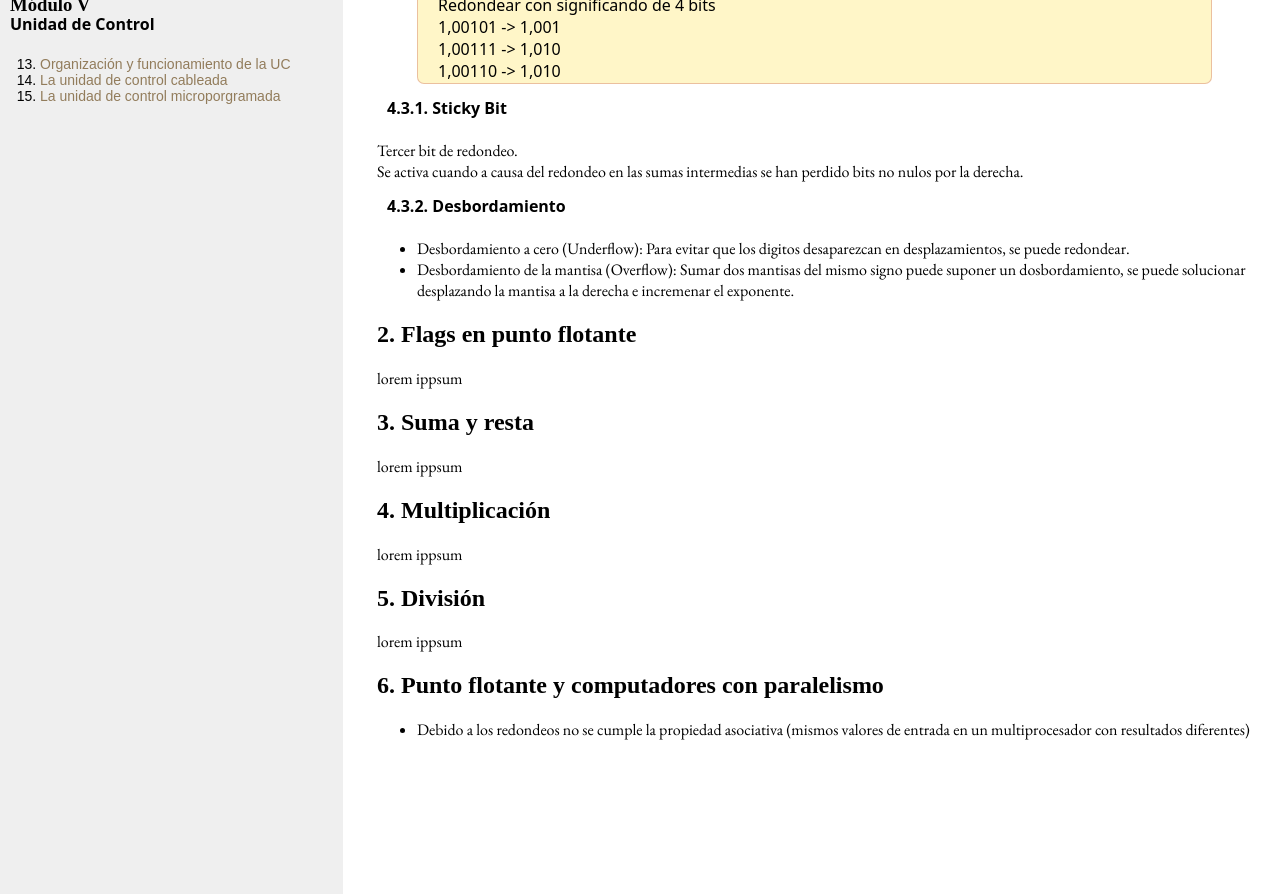
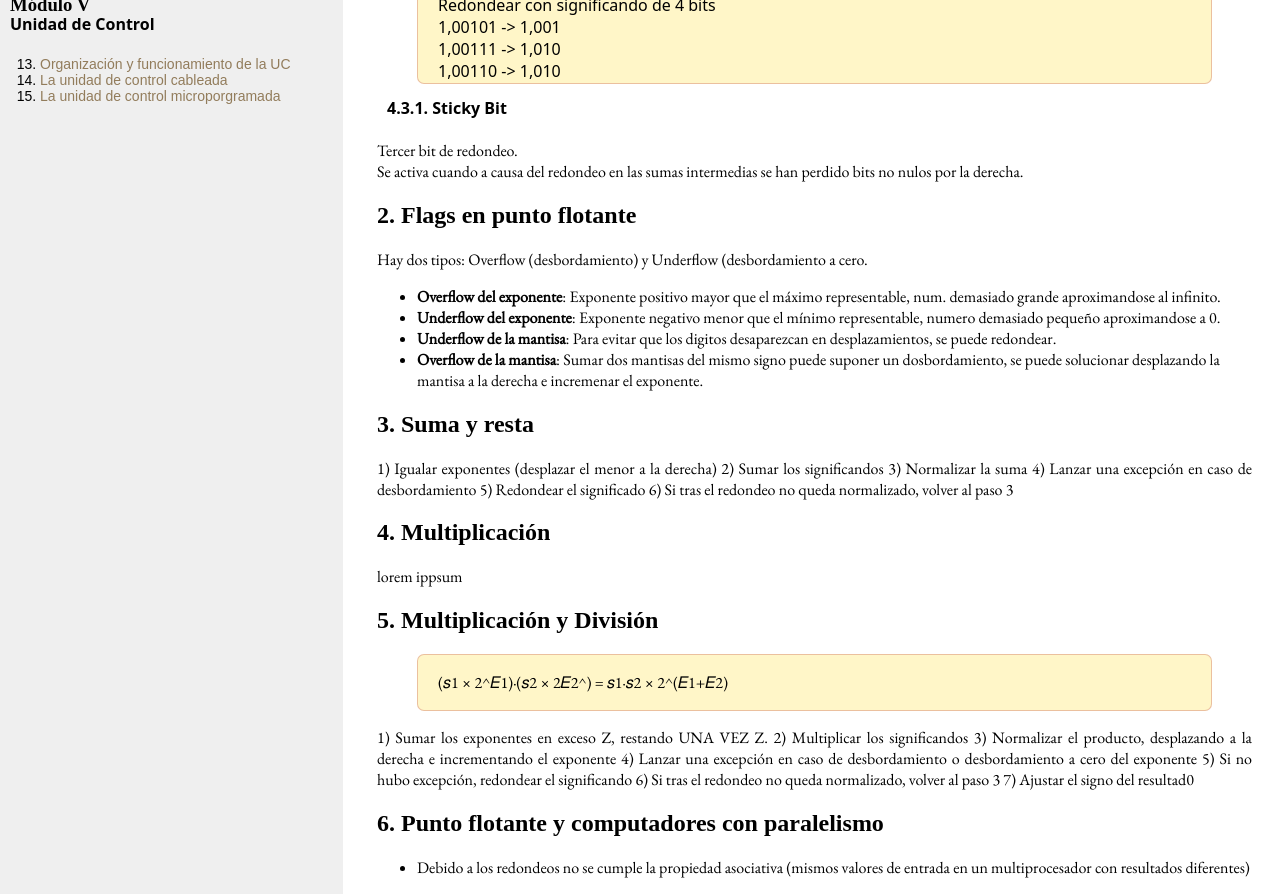
Before and after one commit to dkaerit/EDC, a Jekyll site: the page built from _posts/2020-10-05-TEMA06.md, in a window 1280 px wide and 1400 px high, scrolled down 247 px, cut to the strip 506-1400 px from the top of the window. Built offline with Jekyll 4.4.1, drawn with Linux system fonts in a browser that asks for light colours; some web fonts are replaced.

Commit message:
Update 2020-10-05-TEMA06.md

```diff
--- a/_posts/2020-10-05-TEMA06.md
+++ b/_posts/2020-10-05-TEMA06.md
@@ -31,21 +31,36 @@ El redondeo requiere bits extra al realizar las operaciones. l estandar incluye
 Tercer bit de redondeo.<br>
 Se activa cuando a causa del redondeo en las sumas intermedias se han perdido bits no nulos por la derecha.
 
-#### 4.3.2. Desbordamiento
- - Desbordamiento a cero (Underflow): Para evitar que los digitos desaparezcan en desplazamientos, se puede redondear.
- - Desbordamiento de la mantisa (Overflow): Sumar dos mantisas del mismo signo puede suponer un dosbordamiento, se puede solucionar desplazando la mantisa a la derecha e incremenar el exponente.
-
 ## 2. Flags en punto flotante
-lorem ippsum
+Hay dos tipos: Overflow (desbordamiento) y Underflow (desbordamiento a cero.
+ - **Overflow del exponente**: Exponente positivo mayor que el máximo representable, num. demasiado grande aproximandose al infinito.
+ - **Underflow del exponente**: Exponente negativo menor que el mínimo representable, numero demasiado pequeño aproximandose a 0.
+ - **Underflow de la mantisa**: Para evitar que los digitos desaparezcan en desplazamientos, se puede redondear.
+ - **Overflow de la mantisa**: Sumar dos mantisas del mismo signo puede suponer un dosbordamiento, se puede solucionar desplazando la mantisa a la derecha e incremenar el exponente.
 
 ## 3. Suma y resta
-lorem ippsum
-
+1) Igualar exponentes (desplazar el menor a la derecha)
+2) Sumar los significandos
+3) Normalizar la suma
+4) Lanzar una excepción en caso de desbordamiento
+5) Redondear el significado
+6) Si tras el redondeo no queda normalizado, volver al paso 3
 ## 4. Multiplicación
 lorem ippsum
 
-## 5. División
-lorem ippsum
+## 5. Multiplicación y División
+> (𝑠1 × 2^𝐸1)·(𝑠2 × 2𝐸2^) = 𝑠1·𝑠2 × 2^(𝐸1+𝐸2)
+
+1) Sumar los exponentes en exceso Z, restando UNA VEZ Z.
+2) Multiplicar los significandos
+3) Normalizar el producto, desplazando a la derecha e
+incrementando el exponente
+4) Lanzar una excepción en caso de desbordamiento o
+desbordamiento a cero del exponente
+5) Si no hubo excepción, redondear el significando
+6) Si tras el redondeo no queda normalizado, volver al
+paso 3
+7) Ajustar el signo del resultad0
 
 ## 6. Punto flotante y computadores con paralelismo
  -  Debido a los redondeos no se cumple la propiedad asociativa (mismos valores de entrada en un multiprocesador con resultados diferentes)
```
